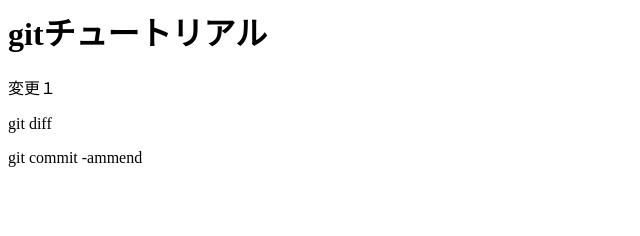
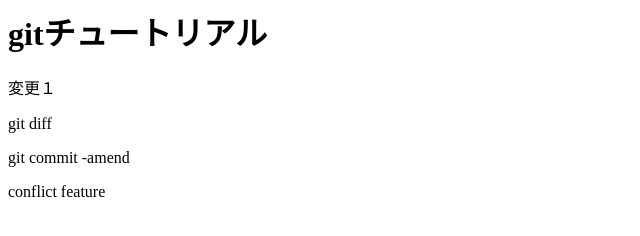
Before and after one commit to kd-mitsu/git_practice, a plain HTML site: page index.html in a window 1280 px wide. Shown: the whole page, without its empty margins (0-640 px from the left). Drawn offline with Linux system fonts and the light colour scheme.

Commit message:
conflictを追記

```diff
--- a/index.html
+++ b/index.html
@@ -1,4 +1,5 @@
 <h1>gitチュートリアル</h1>
 <p>変更１</p>
 <p>git diff</p>
-<p>git commit -ammend</p>
+<p>git commit -amend</p>
+<p>conflict feature</p>
```
